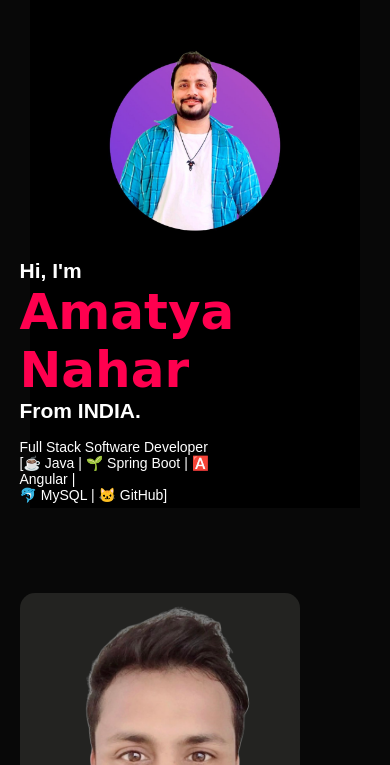
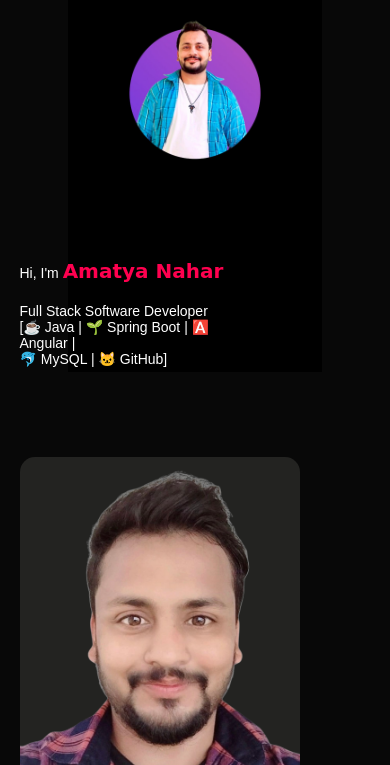
Before and after one commit to naharamatya/portfolio, a plain HTML site: page index.html in a window 390 px wide. Shown: the part 79-844 px from the top of the page. Drawn offline with Linux system fonts and the light colour scheme.

Commit message:
added CSS for Typing effect for Introduction

```diff
--- a/index.html
+++ b/index.html
@@ -48,14 +48,14 @@
     <div id="header">
       <div class="container">
         <div class="header-text">
-          <h2>
-            Hi, I'm <span class="highlight"> Amatya Nahar </span> <br />
-            From INDIA.
-          </h2>
+          <p class="typing-effect">
+            Hi, I'm <span class="highlight"> Amatya Nahar </span>
+          </p>
 
-          <br />
-          <p>Full Stack Software Developer <br /></p>
-          [☕ Java | 🌱 Spring Boot | 🅰️ Angular | <br />🐬 MySQL | 🐱 GitHub]
+          <span>
+            Full Stack Software Developer <br />
+            [☕ Java | 🌱 Spring Boot | 🅰️ Angular | <br />🐬 MySQL | 🐱 GitHub]
+          </span>
         </div>
       </div>
     </div>
--- a/style.css
+++ b/style.css
@@ -557,6 +557,41 @@ nav .mobile-view {
   .sub-title {
     font-size: 24px;
   }
+
+  .highlight {
+    color: #ff004f;
+    font-family: cursive;
+    font-size: 20px;
+    font-weight: 600;
+  }
 }
 
 /* ---------------------CSS for Typing effect----------------------- */
+
+.typing-effect {
+  width: 0;
+  margin-bottom: 20px;
+  overflow: hidden;
+  white-space: nowrap;
+  animation: typing 2.5s steps(20, end) forwards,
+    blink-caret 0.75s step-end infinite;
+}
+
+@keyframes typing {
+  from {
+    width: 0;
+  }
+  to {
+    width: 100%;
+  }
+}
+
+@keyframes blink-caret {
+  from,
+  to {
+    border-color: transparent;
+  }
+  50% {
+    border-color: black;
+  }
+}
```
